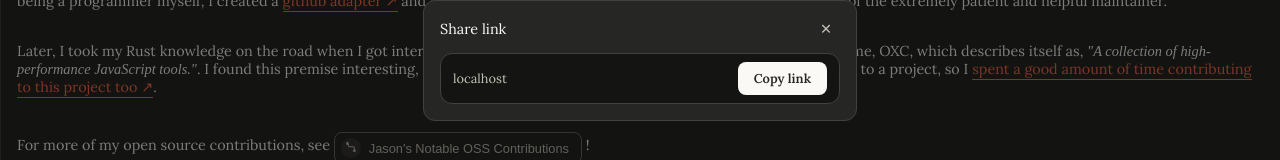
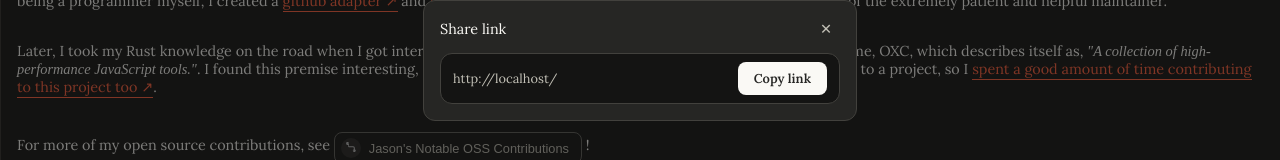
Before and after one commit to u9g/jason-portfolio, a Vue app: page / in a window 1280 px wide. Both pictures are taken after a click on the button "Share". Shown: the part 340-500 px from the top of the page. Built offline with nearby package versions, Linux system fonts and the light colour scheme; a web font is replaced by a local one.

Commit message:
Truncate share URL domain with CSS ellipsis, keep path always visible

```diff
--- a/src/components/ShareButton.vue
+++ b/src/components/ShareButton.vue
@@ -6,16 +6,19 @@ const copied = ref(false);
 
 const currentUrl = computed(() => window.location.href);
 
-const displayUrl = computed(() => {
-  try {
-    const url = new URL(currentUrl.value);
-    const host = url.hostname.replace(/^www\./, "");
-    const short = host.split(".")[0];
-    const rest = url.pathname + url.hash;
-    return rest && rest !== "/" ? short + "…" + rest : short;
-  } catch {
-    return currentUrl.value;
-  }
+const urlDomain = computed(() => {
+  const i = currentUrl.value.indexOf("#");
+  if (i === -1) return currentUrl.value;
+  // Strip trailing slash before hash so it moves to the path side
+  const before = currentUrl.value.slice(0, i);
+  return before.endsWith("/") ? before.slice(0, -1) : before;
+});
+
+const urlPath = computed(() => {
+  const i = currentUrl.value.indexOf("#");
+  if (i === -1) return "";
+  const before = currentUrl.value.slice(0, i);
+  return (before.endsWith("/") ? "/" : "") + currentUrl.value.slice(i);
 });
 
 function copyLink() {
@@ -44,7 +47,7 @@ function onBackdropClick(e: MouseEvent) {
         </div>
         <div class="share-link-row">
           <button class="link-btn" @click="visitLink">
-            <span class="link-text">{{ displayUrl }}</span>
+            <span class="link-text"><span class="link-domain">{{ urlDomain }}</span><span class="link-path">{{ urlPath }}</span></span>
             <div class="link-fade"></div>
             <svg xmlns="http://www.w3.org/2000/svg" width="16" height="16" fill="currentColor" viewBox="0 0 256 256" class="link-arrow"><path d="M200,64V168a8,8,0,0,1-16,0V83.31L69.66,197.66a8,8,0,0,1-11.32-11.32L172.69,72H88a8,8,0,0,1,0-16H192A8,8,0,0,1,200,64Z"></path></svg>
           </button>
@@ -150,11 +153,23 @@ function onBackdropClick(e: MouseEvent) {
 }
 
 .link-text {
-  display: block;
+  display: flex;
   overflow: hidden;
   white-space: nowrap;
   max-width: 100%;
   transition: max-width 0.2s ease;
+}
+
+.link-domain {
+  overflow: hidden;
+  text-overflow: ellipsis;
+  flex-shrink: 1;
+  min-width: 0;
+}
+
+.link-path {
+  flex-shrink: 0;
+  padding-right: 24px;
 }
 
 .link-btn:hover .link-text {
```
